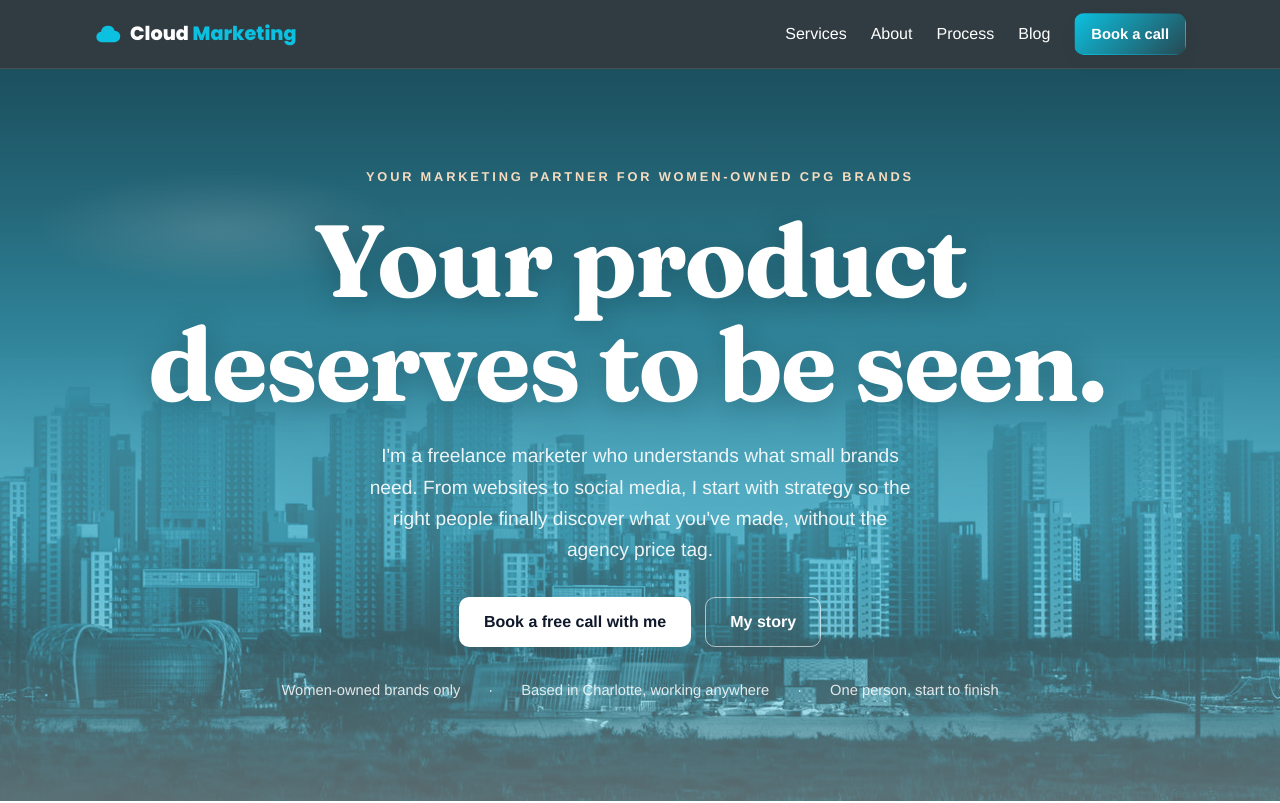
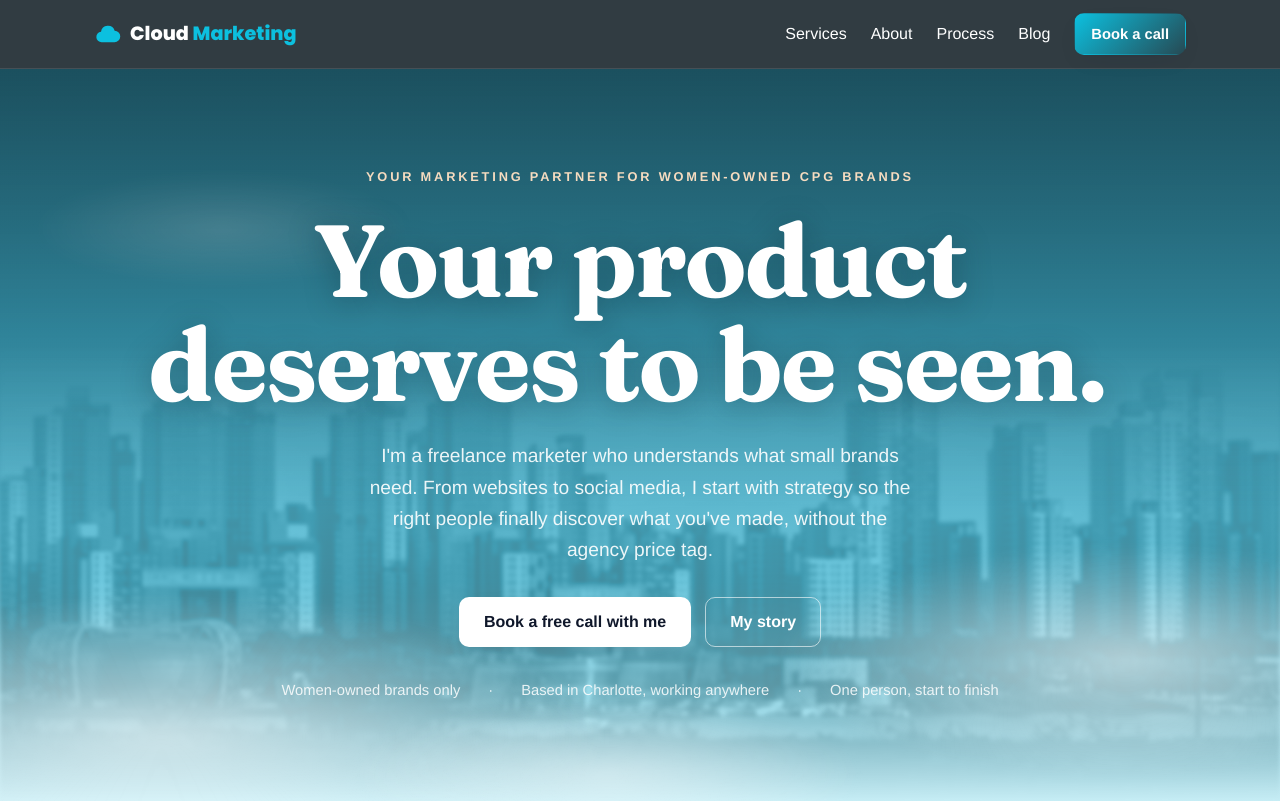
Before and after one commit to leslieap2026/Cloud-Marketing-Website, a Next.js app: page / in a window 1280 px wide. Shown: the top 803 px of the page. Built offline with nearby package versions, Linux system fonts and the light colour scheme.

Commit message:
Soften the hero skyline: blur, brighten, and blend with clouds
Co-Authored-By: Claude Opus 5.5 (1M context) <noreply@anthropic.com>
Claude-Session: https://claude.ai/code/session_01BS6Hv8jWvS9UUisMcfmDfK

```diff
--- a/app/globals.css
+++ b/app/globals.css
@@ -124,13 +124,14 @@ html {
   transform: translateY(24px);
   /* Takes on the sky's teal-blue and fades out toward the top */
   mix-blend-mode: luminosity;
-  -webkit-mask-image: linear-gradient(to top, #000 35%, transparent 100%);
-  mask-image: linear-gradient(to top, #000 35%, transparent 100%);
+  filter: blur(2px) brightness(1.45) contrast(0.75);
+  -webkit-mask-image: linear-gradient(to top, transparent 0%, #000 25%, #000 45%, transparent 100%);
+  mask-image: linear-gradient(to top, transparent 0%, #000 25%, #000 45%, transparent 100%);
   animation: heroPhotoIn 2.2s cubic-bezier(0.21, 0.6, 0.35, 1) 0.3s forwards;
 }
 @keyframes heroPhotoIn {
   to {
-    opacity: 0.55;
+    opacity: 0.38;
     transform: none;
   }
 }
@@ -249,6 +250,6 @@ html {
 
 @media (prefers-reduced-motion: reduce) {
   .hero-photo {
-    opacity: 0.55 !important;
+    opacity: 0.38 !important;
   }
 }
--- a/components/Hero.tsx
+++ b/components/Hero.tsx
@@ -11,8 +11,11 @@ export default function Hero() {
         className="hero-photo absolute inset-x-0 bottom-0 z-0 h-[62%] w-full object-cover object-bottom"
       />
 
-      {/* Soft drifting cloud */}
+      {/* Soft drifting clouds, drifting over the base of the skyline */}
       <div className="hero-clouds absolute inset-0 z-0" aria-hidden="true">
+        <span className="cloud cloud-1" />
+        <span className="cloud cloud-2" />
+        <span className="cloud cloud-3" />
         <span className="cloud cloud-4" />
       </div>
 
```
Also changed, not shown: 2 other files (tests, documents, lock files or other folders).
